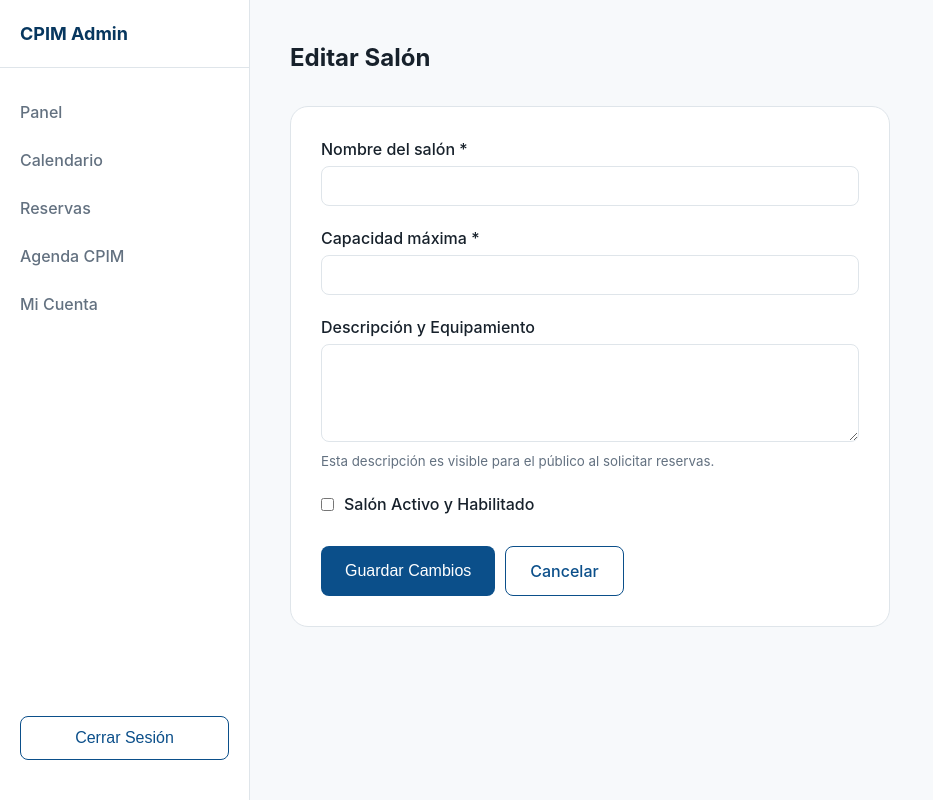
After one commit to Sandeje96/CPIM_Salones, a FastAPI app: template templates/admin/salon_form.html in a window 1280 px wide. The commit adds this page. Shown: the whole page, without its empty margins (0-933 px from the left). Run offline with FastAPI, Linux system fonts and the light colour scheme; the template is opened without the code that fills it, so the values that code supplies are empty; some libraries are stand-ins or nearby versions.

Commit message:
Feat: Add salon edit functionality

```diff
--- a/main.py
+++ b/main.py
@@ -378,6 +378,34 @@ def admin_salones(request: Request, db: Connection = Depends(get_db)):
     salones = db.execute("SELECT * FROM salones ORDER BY orden").fetchall()
     return templates.TemplateResponse(request=request, name="admin/salones.html", context={"request": request, "salones": salones})
 
+@app.get("/admin/salones/{id}/editar")
+def admin_salones_editar_get(request: Request, id: int, db: Connection = Depends(get_db)):
+    require_role(request, "ADMINISTRACION")
+    salon = db.execute("SELECT * FROM salones WHERE id = %s", (id,)).fetchone()
+    if not salon:
+        raise HTTPException(status_code=404)
+    return templates.TemplateResponse(request=request, name="admin/salon_form.html", context={"request": request, "salon": salon})
+
+@app.post("/admin/salones/{id}/editar")
+async def admin_salones_editar_post(request: Request, id: int, db: Connection = Depends(get_db)):
+    user_id = require_role(request, "ADMINISTRACION")
+    await verify_csrf(request)
+
+    form = await request.form()
+    nombre = form.get("nombre")
+    capacidad = int(form.get("capacidad", 0))
+    descripcion = form.get("descripcion", "")
+    activo = form.get("activo") == "on"
+
+    db.execute("""
+        UPDATE salones
+        SET nombre = %s, capacidad = %s, descripcion = %s, activo = %s
+        WHERE id = %s
+    """, (nombre, capacidad, descripcion, activo, id))
+
+    db.execute("INSERT INTO auditoria (usuario_id, entidad, entidad_id, accion) VALUES (%s, 'salon', %s, 'EDITAR_SALON')", (user_id, id))
+    return RedirectResponse(url="/admin/salones", status_code=status.HTTP_303_SEE_OTHER)
+
 @app.get("/admin/historial")
 def admin_historial(request: Request, db: Connection = Depends(get_db)):
     require_role(request, "ADMINISTRACION")
--- /dev/null
+++ b/templates/admin/salon_form.html
@@ -0,0 +1,36 @@
+{% extends "base_admin.html" %}
+{% block title %}Editar Salón{% endblock %}
+
+{% block content %}
+<div style="background: var(--surface); border: 1px solid var(--border); border-radius: var(--radius-lg); padding: 30px; max-width: 600px;">
+    <form method="POST" action="/admin/salones/{{ salon.id }}/editar">
+        <input type="hidden" name="csrf_token" value="{{ request.session.csrf_token }}">
+
+        <div class="form-group">
+            <label>Nombre del salón *</label>
+            <input type="text" name="nombre" class="form-control" value="{{ salon.nombre }}" required>
+        </div>
+
+        <div class="form-group">
+            <label>Capacidad máxima *</label>
+            <input type="number" name="capacidad" class="form-control" value="{{ salon.capacidad }}" required min="1">
+        </div>
+
+        <div class="form-group">
+            <label>Descripción y Equipamiento</label>
+            <textarea name="descripcion" class="form-control" rows="4">{{ salon.descripcion }}</textarea>
+            <small style="color: var(--text-secondary);">Esta descripción es visible para el público al solicitar reservas.</small>
+        </div>
+
+        <div class="form-group" style="display: flex; align-items: center; gap: 10px; margin-top: 20px;">
+            <input type="checkbox" name="activo" id="activo" {% if salon.activo %}checked{% endif %}>
+            <label for="activo" style="margin: 0; cursor: pointer;">Salón Activo y Habilitado</label>
+        </div>
+
+        <div style="margin-top: 30px; display: flex; gap: 10px;">
+            <button type="submit" class="btn btn-primary">Guardar Cambios</button>
+            <a href="/admin/salones" class="btn btn-secondary">Cancelar</a>
+        </div>
+    </form>
+</div>
+{% endblock %}
--- a/templates/admin/salones.html
+++ b/templates/admin/salones.html
@@ -16,9 +16,8 @@
         <p style="font-weight: 500; font-size: 14px; margin-bottom: 5px;">Capacidad: {{ s.capacidad }}</p>
         <p class="card-desc" style="font-size: 14px;">{{ s.descripcion }}</p>
 
-        <div class="card-actions">
-            <!-- En V1, solo mostramos la info base, no implementamos todo el CRUD complejo acá para mantenerlo simple según spec -->
-            <span style="font-size: 12px; color: var(--text-secondary);">La edición de salones se habilitará en la versión extendida.</span>
+        <div class="card-actions" style="margin-top: 15px; border-top: 1px solid var(--border); padding-top: 15px;">
+            <a href="/admin/salones/{{ s.id }}/editar" class="btn btn-secondary" style="font-size: 12px; padding: 5px 10px;">Editar Salón</a>
         </div>
     </div>
     {% endfor %}
```
